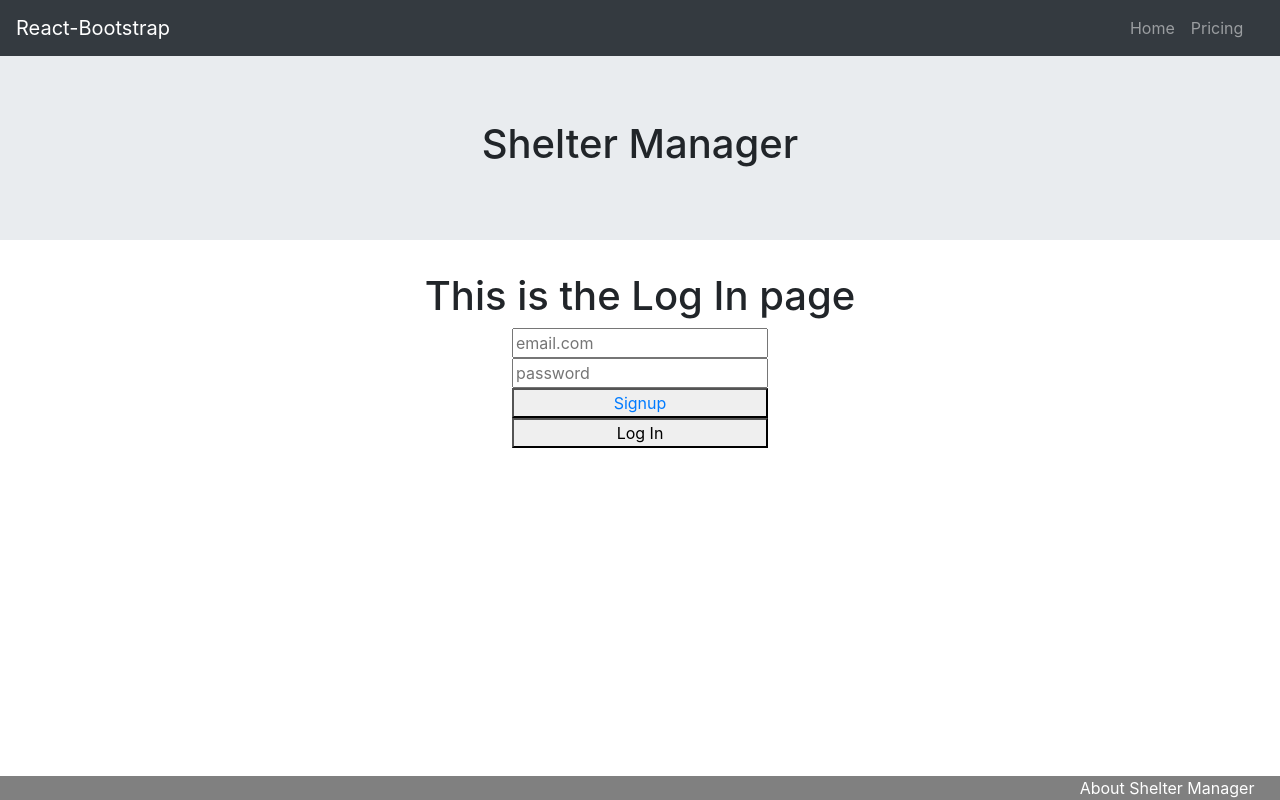
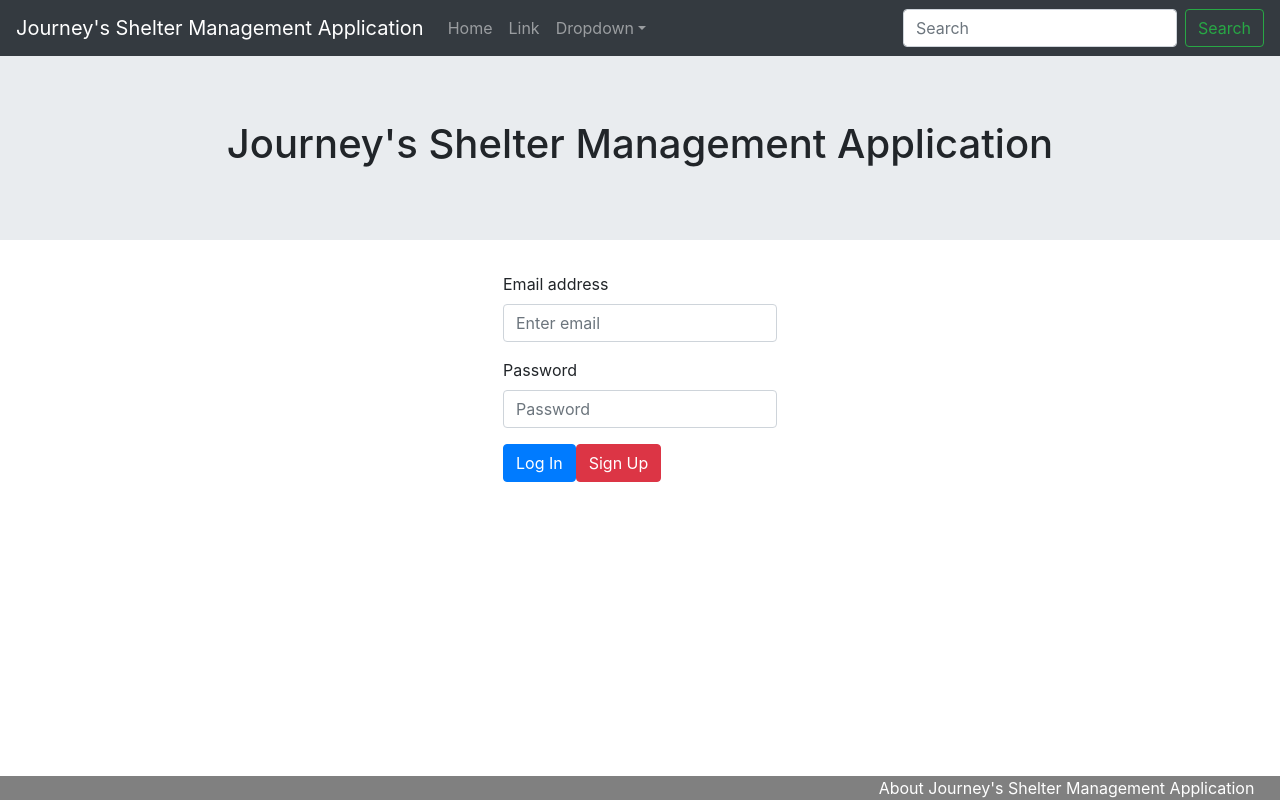
Before and after one commit to zoe-gonzales/shelter-manager, a React (Create React App) app in the folder client/: page /login in a window 1280 px wide. Built offline with nearby package versions, Linux system fonts and the light colour scheme.

Commit message:
Updated styling and application name

```diff
--- a/client/src/components/LandingPage/Footer.js
+++ b/client/src/components/LandingPage/Footer.js
@@ -6,7 +6,7 @@ function Footer() {
   return (
     <footer id="footer" className="fixed-bottom mt-10 ">
 
-      About Shelter Manager
+      About Journey's Shelter Management Application
 
   </footer>
   )
--- a/client/src/components/LandingPage/Jumbotron.js
+++ b/client/src/components/LandingPage/Jumbotron.js
@@ -10,7 +10,7 @@ function Header() {
 
     <Jumbotron fluid>
       <Container>
-        <h1>Shelter Manager</h1>
+        <h1>Journey's Shelter Management Application</h1>
 
       </Container>
     </Jumbotron>
--- a/client/src/components/LandingPage/Nav.js
+++ b/client/src/components/LandingPage/Nav.js
@@ -1,7 +1,8 @@
 import React from "react";
+import { Navbar, Nav, NavDropdown, Jumbotron, Form, FormControl, Button } from 'react-bootstrap';
 import "../LandingPage/Nav.css"
-import Nav from 'react-bootstrap/Nav'
-import Navbar from 'react-bootstrap/Navbar'
+// import Nav from 'react-bootstrap/Nav'
+// import Navbar from 'react-bootstrap/Navbar'
 
 
 // export default Nav;
@@ -10,17 +11,25 @@ function Navigator() {
   return (
 
     <Navbar collapseOnSelect expand="lg" bg="dark" variant="dark">
-
-      <Navbar.Brand href="/">React-Bootstrap</Navbar.Brand>
-      <Navbar.Toggle aria-controls="responsive-navbar-nav" />
-      <Navbar.Collapse id="responsive-navbar-nav">
-        <Nav className="mr-auto">
-          <Nav.Link href="/">Home</Nav.Link>
-          <Nav.Link href="#pricing">Pricing</Nav.Link>
-
-        </Nav>
-
-      </Navbar.Collapse>
+                 <Navbar.Brand href="#home">Journey's Shelter Management Application</Navbar.Brand>
+                 <Navbar.Toggle aria-controls="basic-navbar-nav" />
+                 <Navbar.Collapse id="basic-navbar-nav">
+                 <Nav className="mr-auto">
+                 <Nav.Link href="#home">Home</Nav.Link>
+                 <Nav.Link href="#link">Link</Nav.Link>
+                 <NavDropdown title="Dropdown" id="basic-nav-dropdown">
+                 <NavDropdown.Item href="#action/3.1">Action</NavDropdown.Item>
+                 <NavDropdown.Item href="#action/3.2">Another action</NavDropdown.Item>
+                 <NavDropdown.Item href="#action/3.3">Something</NavDropdown.Item>
+                 <NavDropdown.Divider />
+                 <NavDropdown.Item href="#action/3.4">Separated link</NavDropdown.Item>
+                 </NavDropdown>
+                 </Nav>
+                 <Form inline>
+                 <FormControl type="text" placeholder="Search" className="mr-sm-2" />
+                 <Button variant="outline-success">Search</Button>
+                 </Form>
+                 </Navbar.Collapse>
     </Navbar>
 
   );
--- a/client/src/components/LogIn/LogIn.js
+++ b/client/src/components/LogIn/LogIn.js
@@ -1,42 +1,145 @@
-import React, { Component } from "react";
+import React, { Component } from 'react';
+import { Link, history, Redirect, Route, Switch, Router } from "react-router-dom";
+import { Navbar, Nav, NavDropdown, Jumbotron, Form, FormControl, Button } from 'react-bootstrap';
+import axios from "axios";
 import "./LogIn.css";
-import { Link } from "react-router-dom";
+import 'bootstrap/dist/css/bootstrap.css';
+
+
 
 class LogIn extends Component {
-    state={
-        email: "",
-        password: ""
+   constructor(props){
+        super(props)
+        this.state = {
+            shouldLogin:false,
+            shouldUpdate : true
+        };
+        this.handleLogIn = this.handleLogIn.bind(this);
+   }
+
+
+   shouldRunConditionalLink = () => {
+    debugger;
+    console.log("shouldRun from conditional()");
+   }
+shouldComponentUpdate(nextProps, nextState)
+{
+    debugger;
+    console.log("");
+    return nextState.shouldUpdate;
 }
 
 handleInputChange = (event) => {
-    const  {
+    const {
         name, value
     } = event.target
     this.setState ({[name]: value})
 }
 
-handleLogIn = () => {
-    const {
-        email, password
-    } = this.state
-    console.log({email, password})
-    // axios call
+handleLogIn = (event) => {
+    debugger;
+    event.preventDefault();
+    this.setState({testFlag : false, shouldUpdate: false});
+     let idNode = event.target[0];
+     let passNode = event.target[1];
+    //test for empty fields
+     if((idNode == null) || (passNode == null) ||
+         (idNode.value == "") || (passNode.value == ""))
+     {
+         debugger;
+         console.log("Please enter username & password!");
+         event.preventDefault();
+        //prevent route
+     }else{
+         let url = "https://reqres.in/api/users";
+         let loginTestBool = true;
+         let that = this;
+
+         axios.get(url)
+         .then(function (response) {
+             debugger;
+             // handle success
+             console.log("response: (not here yet)");
+             //if cred. are valid allow login, nav to landing page
+             //shouldLogin : Bool will conditionally render landing page
+             if(loginTestBool)
+             {
+                 debugger;
+                 let msg = "Welcome Back! :)";
+                 console.log(msg);
+                 that.setState({shouldLogin: true,
+                shouldUpdate: true});
+
+
+
+             }else{
+                 let msg = "Wrong Username Or Password!"
+                 console.log(msg);
+                 that.setState({shouldLogin: false});
+
+             }
+
+         })
+         .catch(function (error) {
+             // handle error
+             console.log(error);
+         })
+         .finally(function () {
+             // always executed
+         });
+     }
  }
 
  render() {
-
+    debugger;
+    if(this.state.shouldLogin)
+    {
+        return <Redirect to="/" />;
+    }
 
      return(
          <div className="LogInContainer">
-                <h1>This is the Log In page</h1>
-                <div className="LogInCard">
-                    <input name="email" value={this.state.email} placeholder="email.com" onChange={this.handleInputChange}/>
-                    <input name="password" value={this.state.password} placeholder="password" onChange={this.handleInputChange}/>
-                    <button><Link to="/signup" role="button" >
-     Signup
-                    </Link></button>
-                    <button onClick={this.handleLogIn}>Log In</button>
-                </div>
+
+
+             {/* <Navbar bg="light" expand="lg">
+                 <Navbar.Brand href="#home">Journey's Shelter Management Application</Navbar.Brand>
+                 <Navbar.Toggle aria-controls="basic-navbar-nav" />
+                 <Navbar.Collapse id="basic-navbar-nav">
+                 <Nav className="mr-auto">
+                 <Nav.Link href="#home">Home</Nav.Link>
+                 <Nav.Link href="#link">Link</Nav.Link>
+                 <NavDropdown title="Dropdown" id="basic-nav-dropdown">
+                 <NavDropdown.Item href="#action/3.1">Action</NavDropdown.Item>
+                 <NavDropdown.Item href="#action/3.2">Another action</NavDropdown.Item>
+                 <NavDropdown.Item href="#action/3.3">Something</NavDropdown.Item>
+                 <NavDropdown.Divider />
+                 <NavDropdown.Item href="#action/3.4">Separated link</NavDropdown.Item>
+                 </NavDropdown>
+                 </Nav>
+                 <Form inline>
+                 <FormControl type="text" placeholder="Search" className="mr-sm-2" />
+                 <Button variant="outline-success">Search</Button>
+                 </Form>
+                 </Navbar.Collapse>
+             </Navbar> */}
+             <Form onSubmit={this.handleLogIn}>
+               <Form.Group controlId="formBasicEmail" onSubmit={this.handleLogIn}>
+                 <Form.Label>Email address</Form.Label>
+                 <Form.Control id="emailLabel" type="email" placeholder="Enter email"/>
+                 {/* <Form.Text className="text-muted">
+                   We'll never share your email with anyone else.
+                 </Form.Text> */}
+               </Form.Group>
+               <Form.Group controlId="formBasicPassword">
+                 <Form.Label>Password</Form.Label>
+                 <Form.Control type="password" placeholder="Password" />
+               </Form.Group>
+               {/* <Form.Group controlId="formBasicChecbox">
+                 <Form.Check type="checkbox" label="Check me out" />
+               </Form.Group> */}
+                <Button  variant="primary" type="submit">Log In</Button>
+               <Button  variant="danger" type="submit">Sign Up</Button>
+             </Form>
          </div>
      )
  }
@@ -44,4 +147,6 @@ handleLogIn = () => {
 
 }
 
+
+
 export default LogIn;
```
Lines whose indentation alone changed are shown as unchanged.
